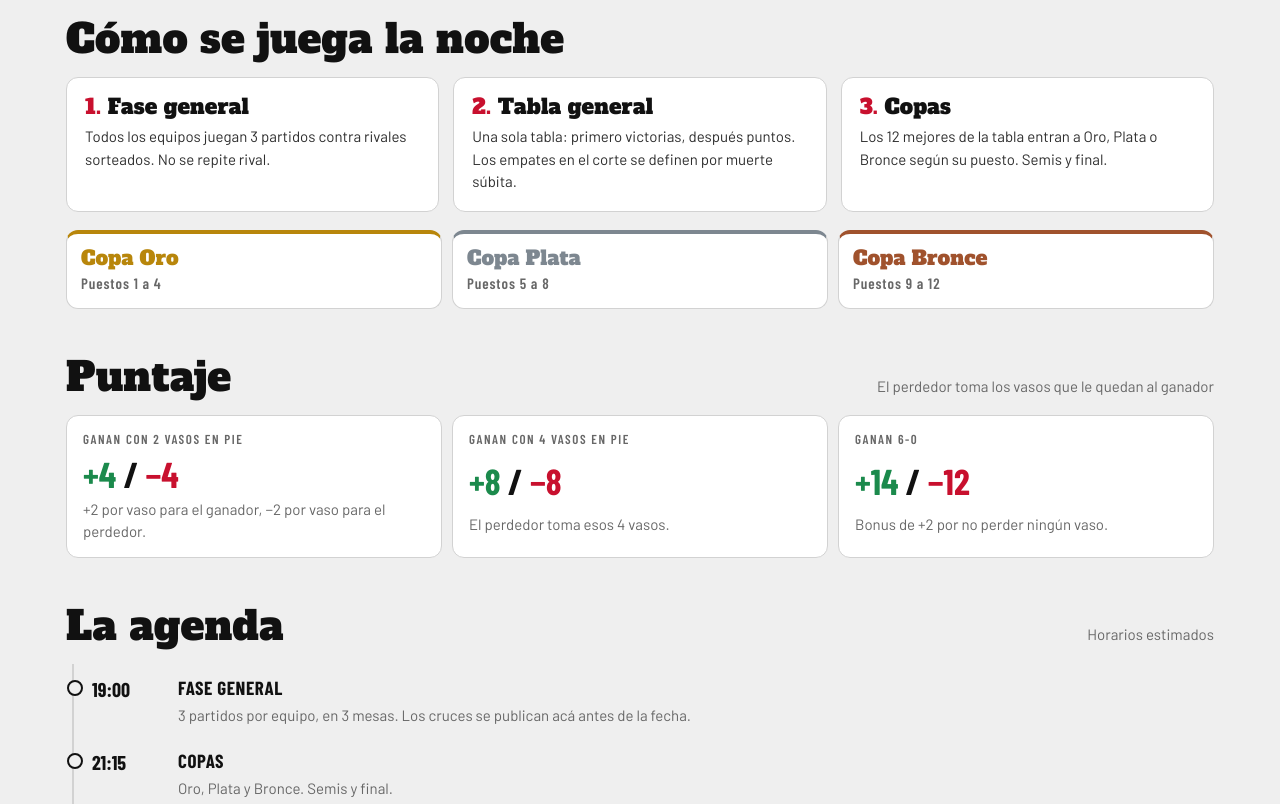
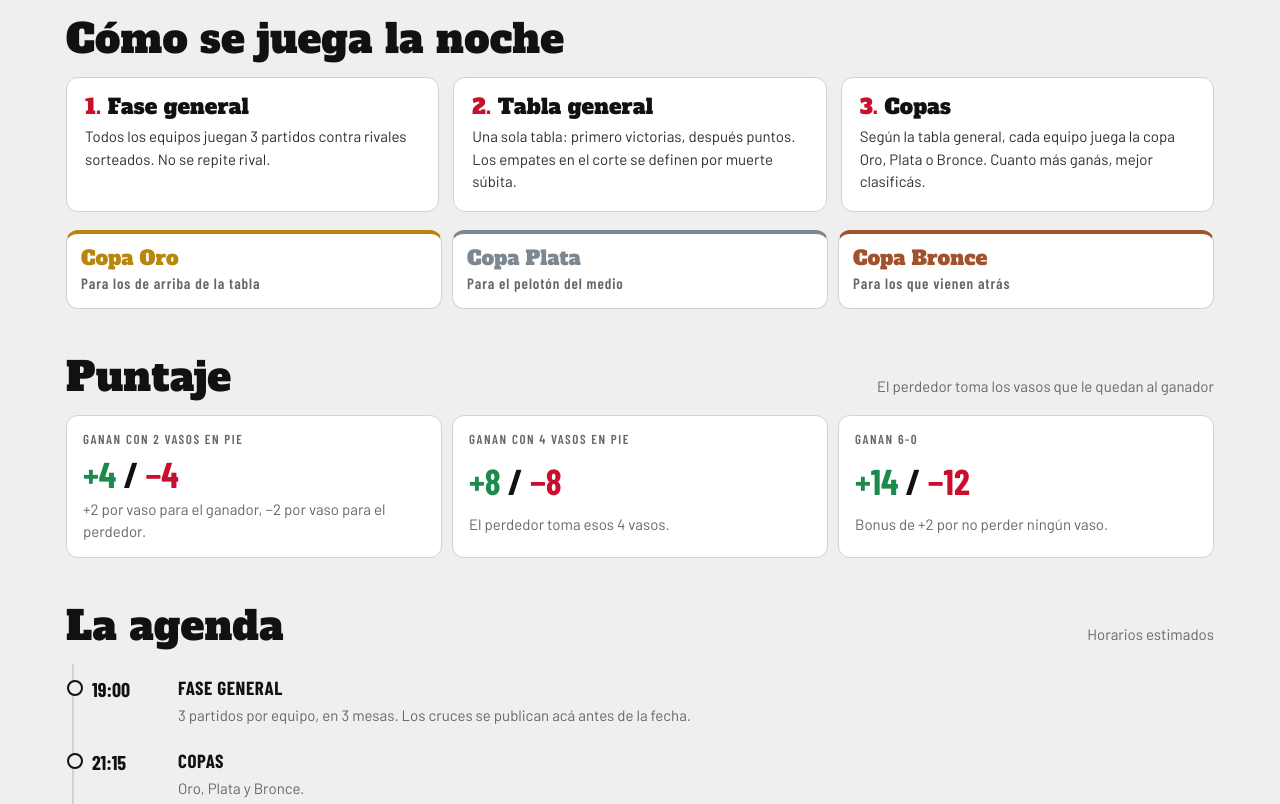
Before and after one commit to mlombardi-boop/BeerRockPong, a plain HTML site: page index.html in a window 1280 px wide. Shown: the part 1140-1944 px from the top of the page. Drawn offline with Linux system fonts and the light colour scheme; a script that the page names is missing.

Commit message:
Copas sin detalle de cupos: cuanto más ganás, mejor clasificás
Se sacan la cantidad de equipos, los puestos de cada copa y el formato de las llaves de la web y del reglamento.

Co-Authored-By: Claude Opus 5.5 <noreply@anthropic.com>
Claude-Session: https://claude.ai/code/session_015h8ZnKHvnYGySo1tTvy121

```diff
--- a/index.html
+++ b/index.html
@@ -430,7 +430,7 @@ table.st tr.flash td{animation:flash 1.6s ease-out}
     <div class="steps">
       <div class="step"><h3><span class="n">1.</span> Fase general</h3><p>Todos los equipos juegan 3 partidos contra rivales sorteados. No se repite rival.</p></div>
       <div class="step"><h3><span class="n">2.</span> Tabla general</h3><p>Una sola tabla: primero victorias, después puntos. Los empates en el corte se definen por muerte súbita.</p></div>
-      <div class="step"><h3><span class="n">3.</span> Copas</h3><p>Los 12 mejores de la tabla entran a Oro, Plata o Bronce según su puesto. Semis y final.</p></div>
+      <div class="step"><h3><span class="n">3.</span> Copas</h3><p>Según la tabla general, cada equipo juega la copa Oro, Plata o Bronce. Cuanto más ganás, mejor clasificás.</p></div>
     </div>
     <div class="copa-strip" id="copa-strip"></div>
   </div>
@@ -449,7 +449,7 @@ table.st tr.flash td{animation:flash 1.6s ease-out}
     <div class="timeline">
 
       <div class="tl"><time>19:00</time><div><b>Fase general</b><p>3 partidos por equipo, en 3 mesas. Los cruces se publican acá antes de la fecha.</p></div></div>
-      <div class="tl"><time>21:15</time><div><b>Copas</b><p>Oro, Plata y Bronce. Semis y final.</p></div></div>
+      <div class="tl"><time>21:15</time><div><b>Copas</b><p>Oro, Plata y Bronce.</p></div></div>
       <div class="tl"><time>22:00</time><div><b>Premiación</b><p>Campeones de las tres copas.</p></div></div>
       <div class="tl hot"><time>22:15</time><div><b>After</b></div></div>
     </div>
@@ -481,7 +481,7 @@ table.st tr.flash td{animation:flash 1.6s ease-out}
   <h2>Reglamento</h2>
   <p class="muted" style="max-width:62ch">Rige para todas las mesas, en fase general y en copas. Si hay una discusión, se cita el número de la regla.</p>
   <div class="rules" style="margin-top:18px">
-    <div class="rule"><h3>El torneo</h3><ol><li><span class="rn">1</span><span>Cada equipo se inscribe con el nombre de sus 3 integrantes, sin nombre de equipo. No se cambian jugadores una vez empezada la noche.</span></li><li><span class="rn">2</span><span>Puntaje: el ganador suma <b>+2 por vaso en pie</b> y +2 extra si gana 6-0. El perdedor resta −2 por cada vaso que le queda en pie al ganador.</span></li><li><span class="rn">3</span><span>Tabla general: victorias, puntos, resultado entre ellos y muerte súbita (un tiro por jugador).</span></li><li><span class="rn">4</span><span>Copas según el puesto en la tabla general: <b>Oro</b> (1° a 4°), <b>Plata</b> (5° a 8°) y <b>Bronce</b> (9° a 12°). Del 13° al 16° quedan eliminados. Semis 1 vs 4 y 2 vs 3, y final. No se juega 3er puesto.</span></li><li><span class="rn">5</span><span>W.O.: 5 minutos de tolerancia al llamado de mesa. El W.O. cuenta como derrota 6-0.</span></li><li><span class="rn">6</span><span>Disputas: se juega por honor. Si no hay acuerdo, decide el organizador y no hay apelación.</span></li></ol></div>
+    <div class="rule"><h3>El torneo</h3><ol><li><span class="rn">1</span><span>Cada equipo se inscribe con el nombre de sus 3 integrantes, sin nombre de equipo. No se cambian jugadores una vez empezada la noche.</span></li><li><span class="rn">2</span><span>Puntaje: el ganador suma <b>+2 por vaso en pie</b> y +2 extra si gana 6-0. El perdedor resta −2 por cada vaso que le queda en pie al ganador.</span></li><li><span class="rn">3</span><span>Tabla general: victorias, puntos, resultado entre ellos y muerte súbita (un tiro por jugador).</span></li><li><span class="rn">4</span><span>Copas: según la tabla general, cada equipo juega la copa <b>Oro</b>, <b>Plata</b> o <b>Bronce</b>. Cuanto más ganás, mejor clasificás.</span></li><li><span class="rn">5</span><span>W.O.: 5 minutos de tolerancia al llamado de mesa. El W.O. cuenta como derrota 6-0.</span></li><li><span class="rn">6</span><span>Disputas: se juega por honor. Si no hay acuerdo, decide el organizador y no hay apelación.</span></li></ol></div>
     <div class="rule"><h3>Equipos y material</h3><ol><li><span class="rn">7</span><span>Equipos de <b>3 personas</b>. <b>3 pelotas</b> y <b>6 vasos</b> por equipo.</span></li></ol></div>
     <div class="rule"><h3>El tiro</h3><ol><li><span class="rn">8</span><span>En cada turno, cada integrante del equipo tira una pelota.</span></li><li><span class="rn">9</span><span>El codo no puede pasar la línea de fondo al tirar. Si la pasa, el tiro se anula y no se devuelve.</span></li><li><span class="rn">10</span><span>Se puede tirar con pique.</span></li><li><span class="rn">11</span><span>Los tiros con la boca o desde más lejos valen uno, como cualquier tiro.</span></li><li><span class="rn">12</span><span>Si la pelota vuelve al equipo que tiró sin tocar el piso, se tira de nuevo con la <b>mano inhábil</b> (vale igual que un tiro normal). Solo se puede disputar la pelota cuando cruza la mitad de la mesa.</span></li></ol></div>
     <div class="rule"><h3>Defensa</h3><ol><li><span class="rn">13</span><span>Se puede atajar la pelota una vez que pica.</span></li><li><span class="rn">14</span><span>Si después del primer tiro la pelota pega en el borde de un vaso y un rival la agarra en el aire, los dos integrantes que faltaban tirar <b>pierden el turno</b>.</span></li><li><span class="rn">15</span><span>Si la pelota queda girando dentro del vaso, el defensor la puede <b>sacar soplando</b>. Ojo: si al soplarla cae en otro vaso, ese vaso cuenta como embocado. Con la mano no se toca.</span></li></ol></div>
@@ -879,7 +879,7 @@ document.addEventListener('click',e=>{
 });
 document.addEventListener('input',e=>{if(e.target.id==='q'){UI.q=e.target.value;const pos=e.target.selectionStart;renderTorneo();const q=$('#q');q.focus();q.setSelectionRange(pos,pos)}});
 
-$('#copa-strip').innerHTML=COPAS.map(c=>`<div class="copa-tile" style="--c:${c.c}"><b>Copa ${c.name}</b><span>${['Puestos 1 a 4','Puestos 5 a 8','Puestos 9 a 12'][COPAS.indexOf(c)]}</span></div>`).join('');
+$('#copa-strip').innerHTML=COPAS.map(c=>`<div class="copa-tile" style="--c:${c.c}"><b>Copa ${c.name}</b><span>${['Para los de arriba de la tabla','Para el pelotón del medio','Para los que vienen atrás'][COPAS.indexOf(c)]}</span></div>`).join('');
 const INFO=['Viernes 11/12','BABA Bar','19 hs','3 partidos asegurados','No se suspende por lluvia','After','Quedan pocos cupos'];
 $('#ticker').innerHTML=INFO.concat(INFO).map(x=>`<span><b>${esc(x)}</b></span>`).join('');
 $('#eds').innerHTML=`<div class="edcard"><div class="big">#1</div><div><div class="status-line" style="margin:0 0 6px"><span class="pill warn">Inscripciones abiertas</span><span class="pill">Equipos de 3</span></div><h3>Fecha inaugural</h3><p class="muted" style="margin:4px 0 0">BABA Bar · Viernes 11 de diciembre · 19 hs</p></div></div>`;
```
Also changed, not shown: mockup.html (+4 -4 lines).
